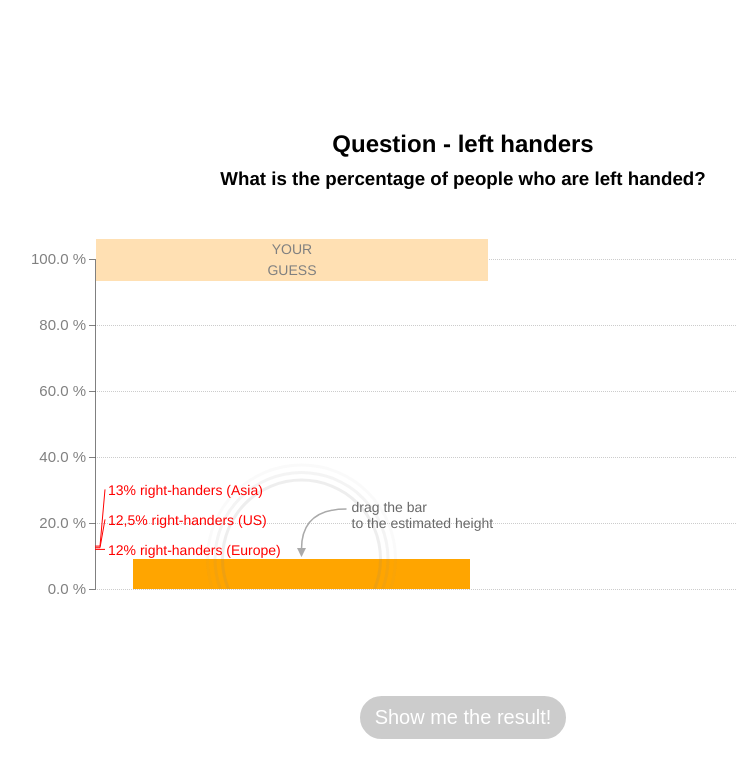
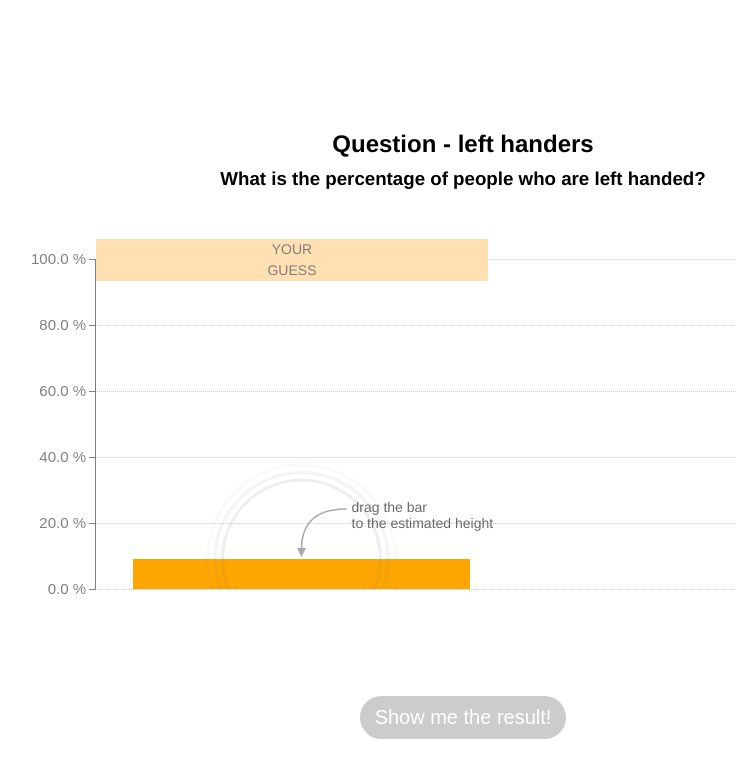
Before and after one commit to gitvfd/OECD-FoW-DrawIt, a plain HTML site: page bar/index.html in a window 1280 px wide. Shown: the whole page, without its empty margins (177-913 px from the left). Drawn offline with Linux system fonts and the light colour scheme.

Commit message:
hiding annotations

```diff
--- a/bar/index.html
+++ b/bar/index.html
@@ -53,9 +53,9 @@
         // yAxisMin: ,
         yAxisMax: 100,
         referenceValues: [
-          {text: "12% right-handers (Europe)", value: 12},
-          {text: "12,5% right-handers (US)", value: 12.5},
-          {text: "13% right-handers (Asia)", value: 13},
+          //{text: "12% right-handers (Europe)", value: 12},
+          //{text: "12,5% right-handers (US)", value: 12.5},
+          //{text: "13% right-handers (Asia)", value: 13},
         ],
         referenceShape: "tick",
       };
```
